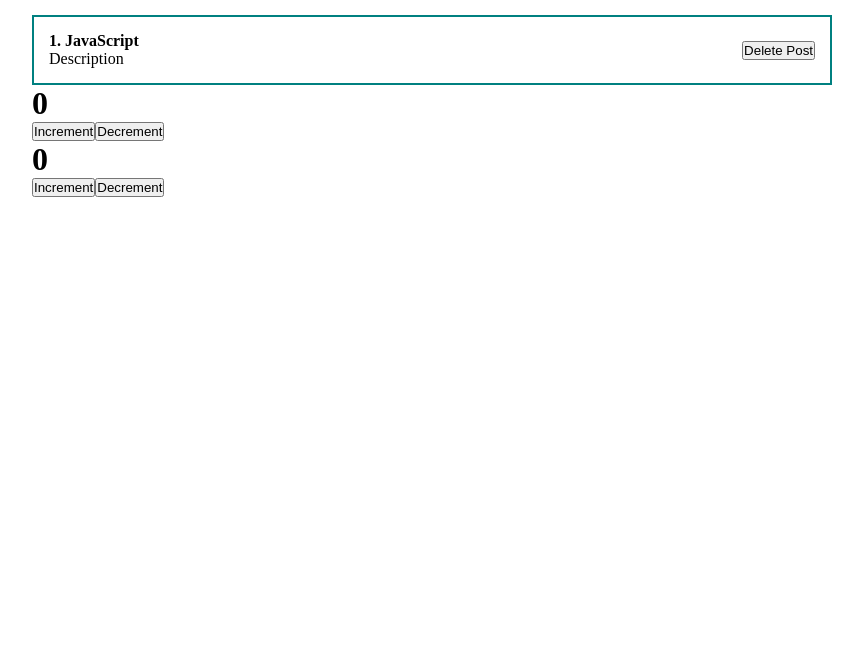
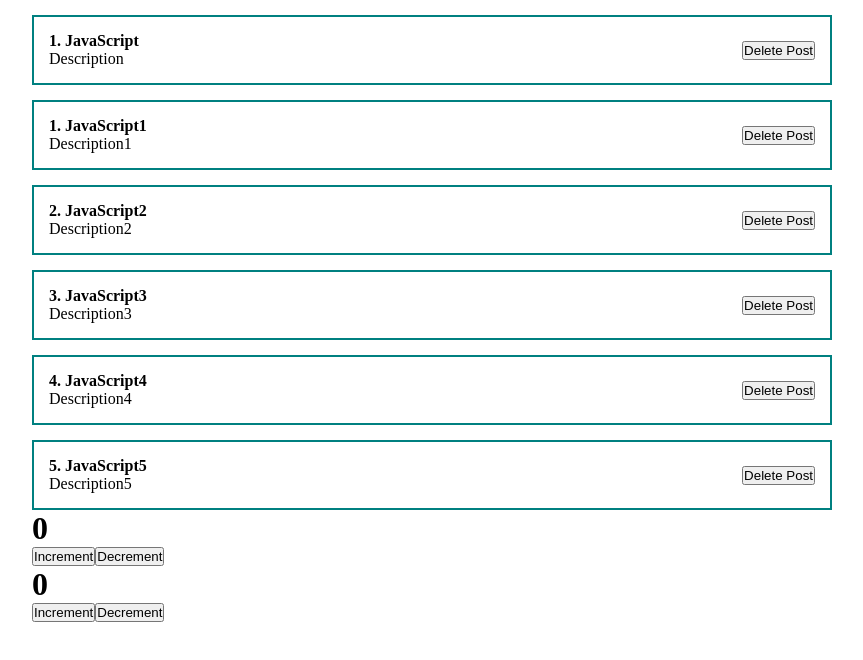
Before and after one commit to KirylZuyeu/ReactStudyProject1, a React (Create React App) app in the folder my-app/: page / in a window 1280 px wide. Shown: the top 660 px of the page, without its empty margins (208-1071 px from the left). Built offline with nearby package versions, Linux system fonts and the light colour scheme.

Commit message:
feat: add list of post Items

```diff
--- a/my-app/src/App.js
+++ b/my-app/src/App.js
@@ -6,13 +6,22 @@ import './styles/App.css'
 
 function App() {
 
-  const [value, setValue] = useState(0);
+  const [posts, setPosts] = useState([
+    {id: 1, title: 'JavaScript1', body: 'Description1'},
+    {id: 2, title: 'JavaScript2', body: 'Description2'},
+    {id: 3, title: 'JavaScript3', body: 'Description3'},
+    {id: 4, title: 'JavaScript4', body: 'Description4'},
+    {id: 5, title: 'JavaScript5', body: 'Description5'},
+  ]);
 
 
 
   return (
     <div className="App">
       <PostItem post={{id: 1, title: 'JavaScript', body: 'Description'}} />
+        {posts.map(post =>
+          <PostItem post={post} key={post.id}/>
+        )}
       <Counter/>
       <ClassCounter/>
     </div>
```
